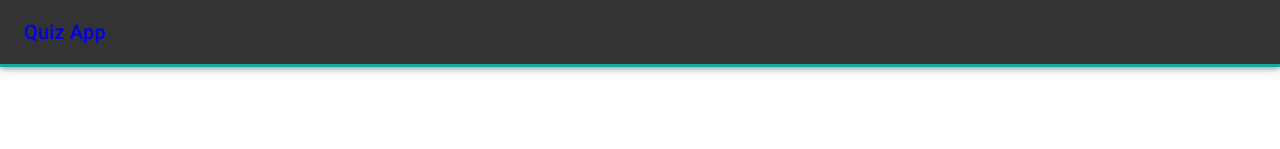
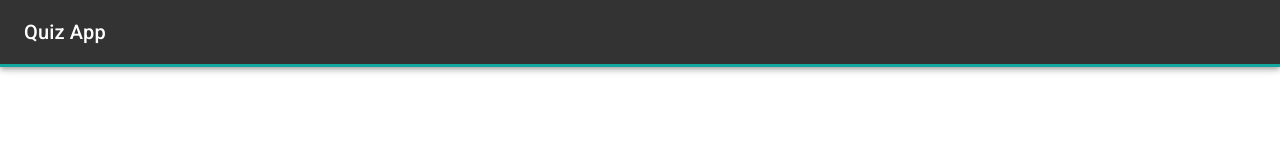
Before and after one commit to uzairbangee/QuizAppTypeScript, a React (Create React App) app: page / in a window 1280 px wide. Shown: the top 149 px of the page. Built offline with nearby package versions, Linux system fonts and the light colour scheme.

Commit message:
color of logo change

```diff
--- a/src/Components/Header.tsx
+++ b/src/Components/Header.tsx
@@ -23,7 +23,7 @@
         <Fragment>
             <AppBar position="static" className={classes.head}>
                 <Toolbar>
-                    <Link to={`/`} style={{textDecoration: 'none'}}>
+                    <Link to={`/`} style={{textDecoration: 'none', color: 'white'}}>
                         <Typography variant="h6" className={classes.title}>
                         Quiz App
                         </Typography>
```
